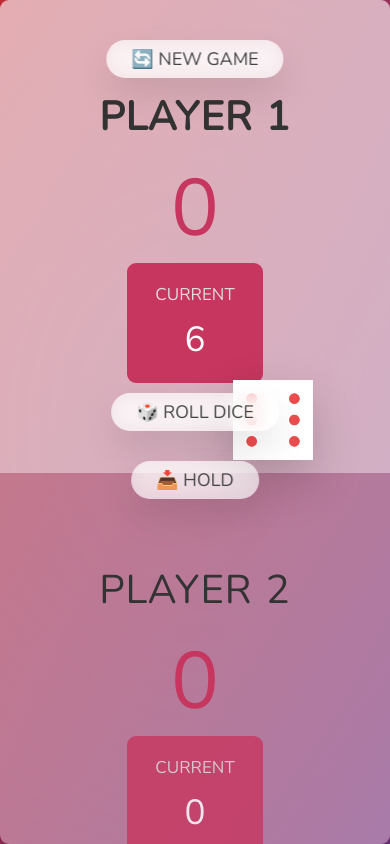
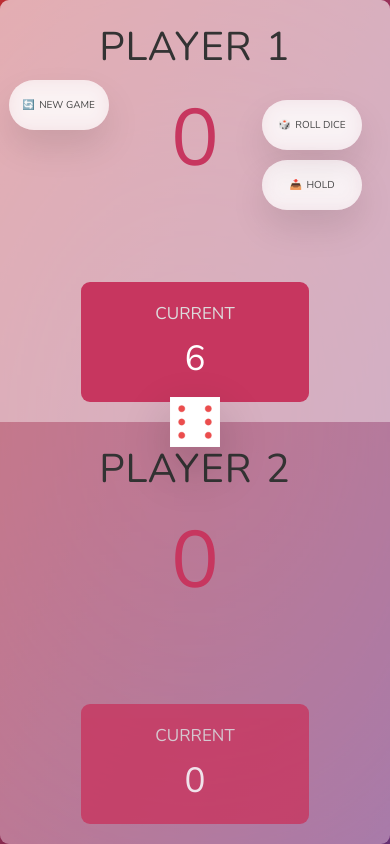
Before and after one commit to chiemek/Pig-Game, a plain HTML site: page game.html in a window 390 px wide. Both pictures are taken after a click on the button "🎲 ROLL DICE". Drawn offline with nearby package versions, Linux system fonts and the light colour scheme.

Commit message:
refactored it

```diff
--- a/style.css
+++ b/style.css
@@ -177,13 +177,44 @@ main {
   }
 
   .btn {
-    display: flex;
-    flex-direction: column;
+    font-size: 1rem;
+    left: 80%;
+    height: 5rem;
+    padding: 0;
+    width: 10rem;
+  }
+
+  .btn--new {
+    top: 8rem;
+    left: 15%;
+  }
+  .btn--roll {
+    top: 10rem;
+  }
+  .btn--hold {
+    top: 16rem;
+  }
+  .btn::first-letter {
+    font-size: 1rem;
+    margin-right: 0.2rem;
   }
 
   .dice {
-    height: 8rem;
-    top: 45%;
-    left: 70%;
+    height: 5rem;
+    top: 47%;
+    left: 50%;
+  }
+
+  .player {
+    flex: 50%;
+    padding: 2rem;
+    display: flex;
+    flex-direction: column;
+    align-items: center;
+    transition: all 0.75s;
+  }
+
+  .player--active .name {
+    font-weight: 400;
   }
 }
```
Also changed, not shown: index.html (+8 -1 lines).
